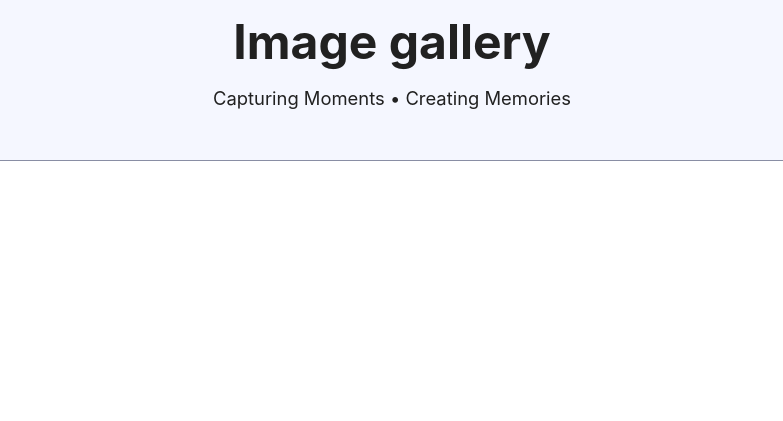
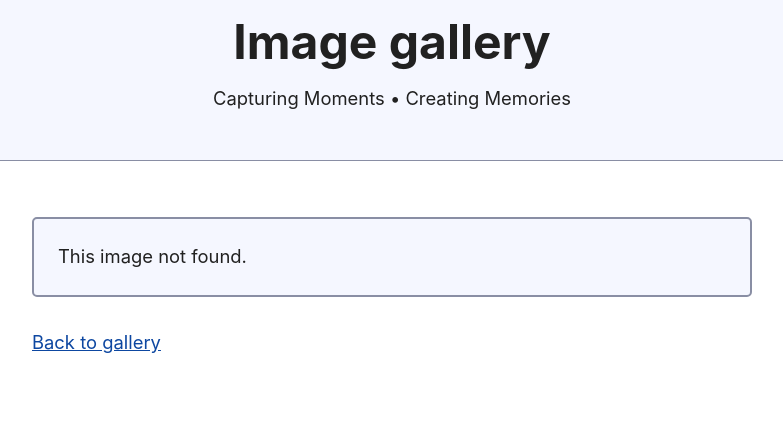
Before and after one commit to itsirican/mini-projects-php, a PHP site: page /gallery-project/image.php?image=1 in a window 1280 px wide. Shown: the top 421 px of the page, without its empty margins (248-1031 px from the left). Run offline with PHP 8.4, Linux system fonts and the light colour scheme.

Commit message:
get and implement image page

```diff
--- a/gallery-project/image.php
+++ b/gallery-project/image.php
@@ -6,4 +6,17 @@
 <?php include './views/header.php'; ?>
 
 
+<?php if(!empty($_GET["image"] && !empty($imageTitles[$_GET["image"]])) ): ?>
+  <?php $image = $_GET["image"] ?>
+  <h2><?php echo e($imageTitles[$image]) ?></h2>
+  <img src="./images/<?php echo rawurlencode($image) ?>">
+  <p><?php echo e($imageDescriptions[$image]) ?></p>
+<?php else: ?>
+  <div class="notice">
+    This image not found.
+  </div>
+<?php endif; ?>
+
+<a href="gallery.php">Back to gallery</a>
+
 <?php include './views/footer.php'; ?>
```
Also changed, not shown: gallery-project/gallery.php (+4 -4 lines).
